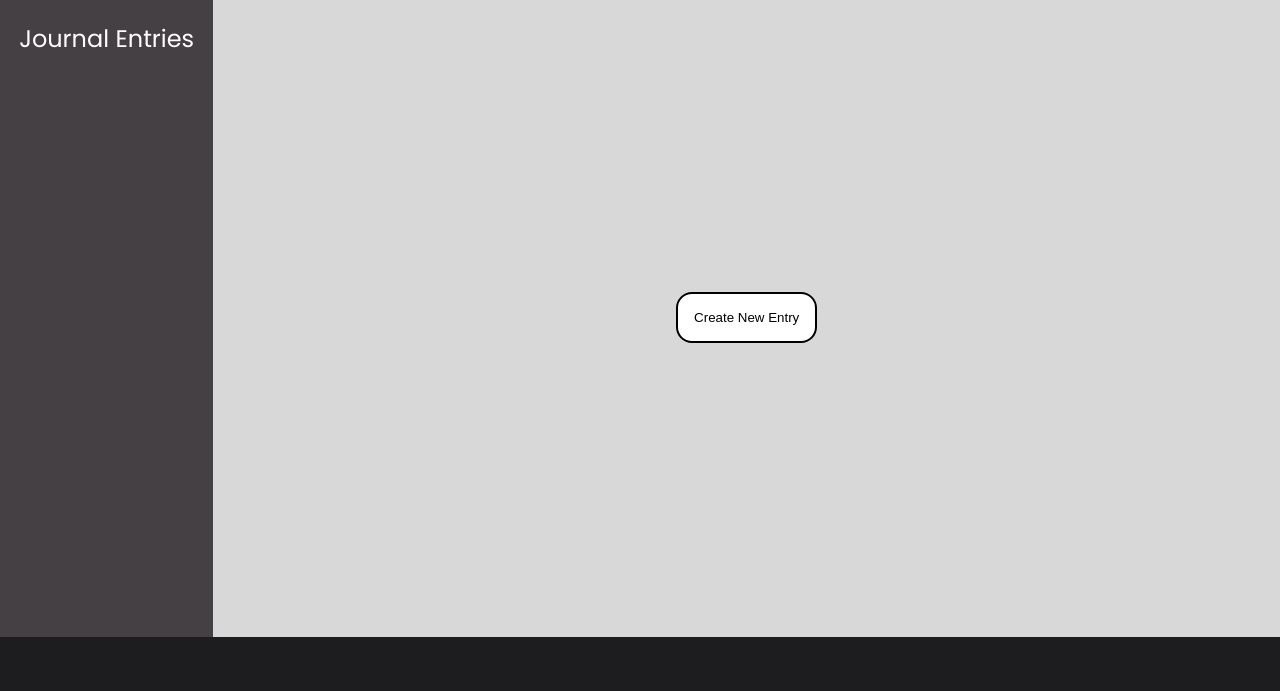
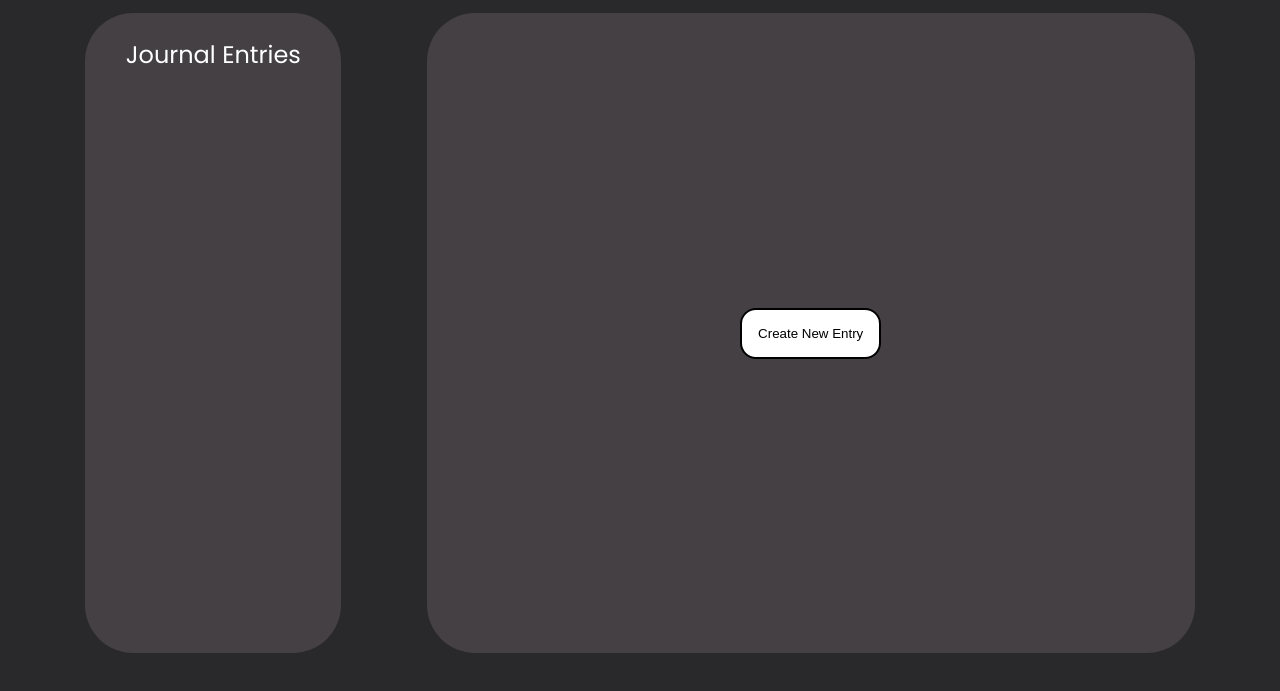
Before and after one commit to TegaBC/web-journal, a plain HTML site: page index.html in a window 1280 px wide. Shown: the part 83-774 px from the top of the page. Drawn offline with Linux system fonts and the light colour scheme.

Commit message:
changed styling

```diff
--- a/styles.css
+++ b/styles.css
@@ -6,12 +6,17 @@
 }
 
 body {
-    background-color: #1d1d1f;
+    background-color: #29292c;
     margin: 0;
 }
 
 h1 {
     font-family: var(--default-font);
+}
+
+a {
+    text-decoration: none;
+    color: white;
 }
 
 .preview-control-wrapper {
@@ -27,10 +32,6 @@ h1 {
     display: none;
 }
 
-a {
-    text-decoration: none;
-    color: white;
-}
 
 .text-editor, .preview {
     height: 70%;
@@ -68,12 +69,13 @@ a {
    color: white;
    width: 100%;
    font-family: var(--default-font);
+   margin-bottom: 1rem;
 }
 
 .main{
-    background-color: #d8d8d8;
     height: 80vh;
     display: flex;
+    justify-content: space-evenly;
 }
 
 .menu {
@@ -88,13 +90,19 @@ a {
     display: none;
 }
 
+#viewing {
+    color: white;
+}
+
 .editor, .display, .menu {
     min-width: 300px;
-    width: 100%;
+    width: 60vw;
     flex-direction: column;
     align-items: center;
     justify-content: center;
     flex-wrap: wrap;
+    background-color: rgb(68, 64, 68);
+    border-radius: 3rem;
 }
 
 .selector {
@@ -105,8 +113,10 @@ a {
     display: flex;
     flex-direction: column;
     align-items: center;
-    overflow: scroll;
+    overflow: auto;
     color: white;
+
+    border-radius: 3rem;
     background-color: rgb(68, 64, 68);
 
     font-size: 1.5rem;
```
